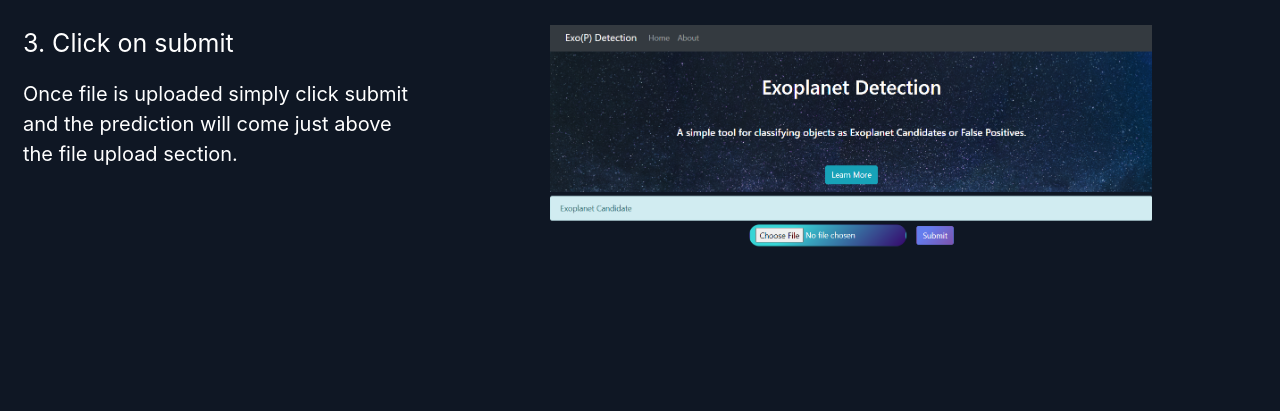
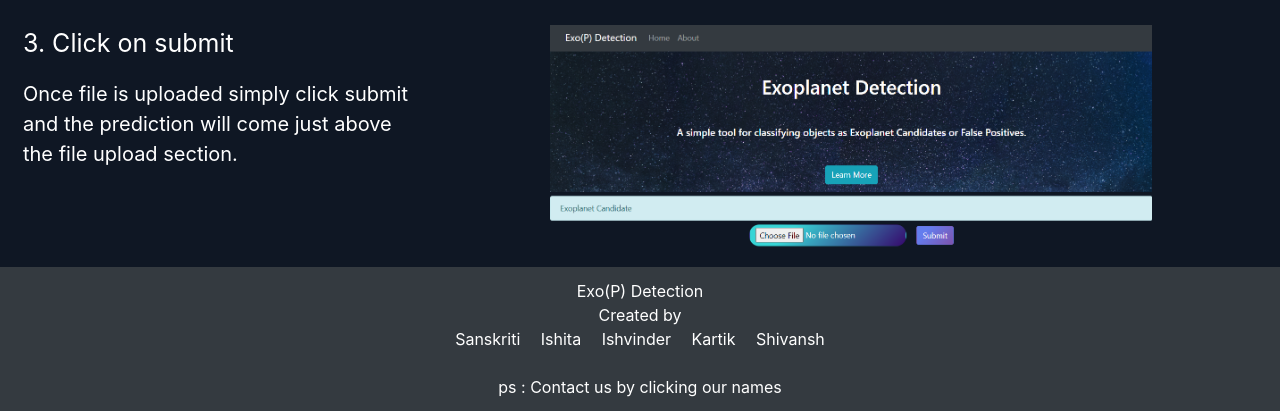
Before and after one commit to shivanshMathur07/exoplanet-detection, a Flask app: page / in a window 1280 px wide. Shown: the part 1093-1504 px from the top of the page. Before the commit the page ends 1340 px from the top, so only its background shows below. Run offline with Flask 2, Linux system fonts and the light colour scheme; parts of the project's set-up code (start-up, migrations or seed data) failed here and were passed over; some libraries are stand-ins or nearby versions.

Commit message:
Added footer

```diff
--- a/web/templates/about.html
+++ b/web/templates/about.html
@@ -102,4 +102,7 @@
     </div>
   <!-- </div> -->
 </div>
+
+<!-- adding footer -->
+{%include 'footer.html'%}
 {%endblock%}
--- /dev/null
+++ b/web/templates/footer.html
@@ -0,0 +1,42 @@
+<footer class="p-2 bg-dark text-white text-center">
+  <div class="container my-1">
+    Exo(P) Detection <br />Created by <br />
+    <a
+      target="blank"
+      href="https://www.linkedin.com/in/sanskritiagarwal2911/"
+      class="text-white mx-2"
+      style="text-decoration: none"
+      >Sanskriti</a
+    >
+    <a
+      target="blank"
+      href="https://www.linkedin.com/in/ishita-rastogi-a00539209/"
+      class="text-white mx-2"
+      style="text-decoration: none"
+      >Ishita</a
+    >
+    <a
+      target="blank"
+      href="https://www.linkedin.com/in/ishvinder-chhabra-451101154/"
+      class="text-white mx-2"
+      style="text-decoration: none"
+      >Ishvinder</a
+    >
+    <a
+      target="blank"
+      href="https://www.linkedin.com/in/kartik-tiwari-8a08a7209/"
+      class="text-white mx-2"
+      style="text-decoration: none"
+      >Kartik</a
+    >
+    <a
+      target="blank"
+      href="https://www.linkedin.com/in/shivanshmathurr/"
+      class="text-white mx-2"
+      style="text-decoration: none"
+      >Shivansh</a
+    >
+    <br /> <br />
+    ps : Contact us by clicking our names
+  </div>
+</footer>
--- a/web/templates/homepage.html
+++ b/web/templates/homepage.html
@@ -5,7 +5,9 @@
 
 <div
   class="container-fluid p-0"
-  style="background-image: url({{url_for('static',filename='background-img.jpg')}}); background-size:cover;"
+  style="background-image: url({{url_for('static',filename='background-img.jpg')}});
+  background-size:cover;
+  "
 >
   <h1 class="text-white text-center py-5">Exoplanet Detection</h1>
   <h5 class="text-white text-center pb-5">
@@ -117,4 +119,6 @@
   </div>
 </div>
 
+{%include 'footer.html'%}
+
 {%endblock%}
```
